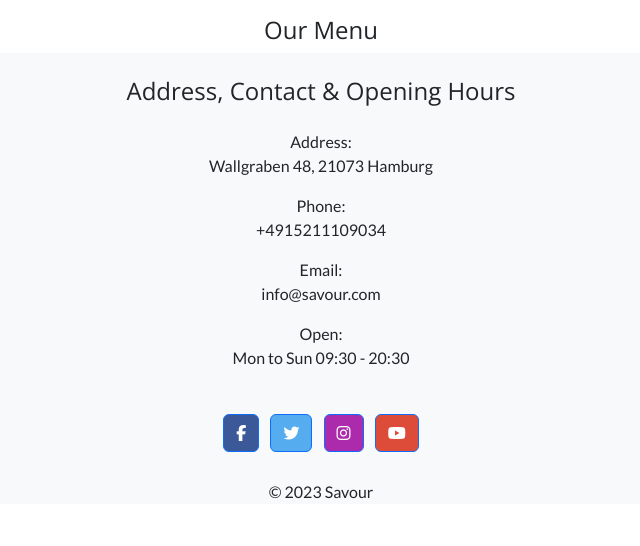
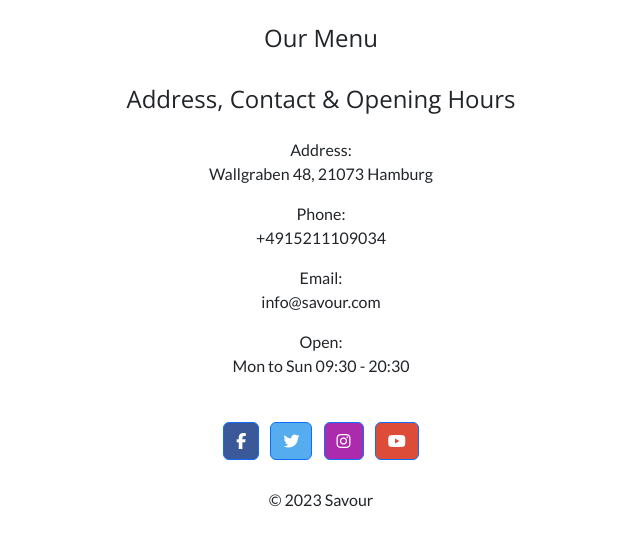
Before and after one commit to Majdi-Aref/restaurant, a Django app: page /menu/ in a window 1280 px wide. Shown: the part 77-623 px from the top of the page, without its empty margins (319-959 px from the left). Run offline with Django 3.2, Linux system fonts and the light colour scheme; data that the repository does not hold is empty; some libraries are stand-ins or nearby versions; some web fonts are replaced.

Commit message:
style: adjust the margins of templates blocks

```diff
--- a/booking/templates/base.html
+++ b/booking/templates/base.html
@@ -22,7 +22,7 @@
 
   <body>
     <!-- Logo and navigation bar -->
-    <nav class="navbar navbar-expand-lg navbar-light bg-light">
+    <nav class="navbar navbar-expand-lg navbar-light bg-white">
       <div class="container-fluid">
         <a class="navbar-brand" href="{% url 'home' %}">
           <h1>Savour</h1>
@@ -88,7 +88,7 @@
     {% block content %}{% endblock %}
 
     <!-- Footer -->
-    <footer class="bg-light text-center">
+    <footer class="bg-white text-center">
       <!-- Contact -->
       <div class="container p-4">
         <section class="">
--- a/booking/templates/home.html
+++ b/booking/templates/home.html
@@ -1,5 +1,5 @@
 {% extends "base.html" %} {% load static %} {% block content %}
-<div class="container mt-4">
+<div class="container mt-5">
   <!-- Hero image -->
   <div class="row">
     <div class="col-lg-12">
--- a/booking/templates/menu.html
+++ b/booking/templates/menu.html
@@ -1,5 +1,5 @@
 {% extends 'base.html' %} {% block content %}
-<div class="container mt-3 mb-4">
+<div class="container mt-4 mb-4">
   <h4 class="text-center">Our Menu</h4>
   <div class="row row-cols-1 row-cols-sm-2 row-cols-md-3 g-4">
     {% for item in menu_items %}
--- a/booking/templates/update_booking.html
+++ b/booking/templates/update_booking.html
@@ -1,5 +1,5 @@
 {% extends "base.html" %} {% block content %}
-<div class="container mt-5">
+<div class="container mt-4 mb-4">
   <h4 class="text-center">Update Booking</h4>
   <div class="row justify-content-center">
     <div class="col-lg-6">
```
